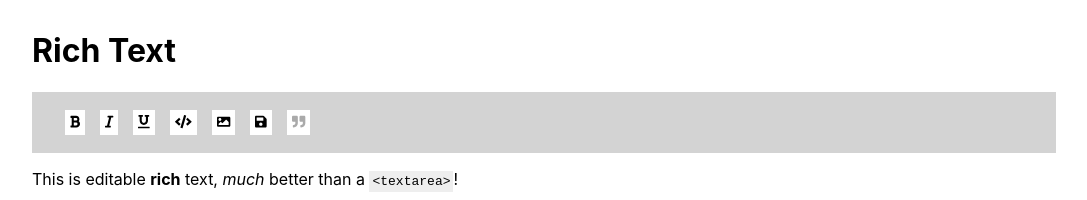
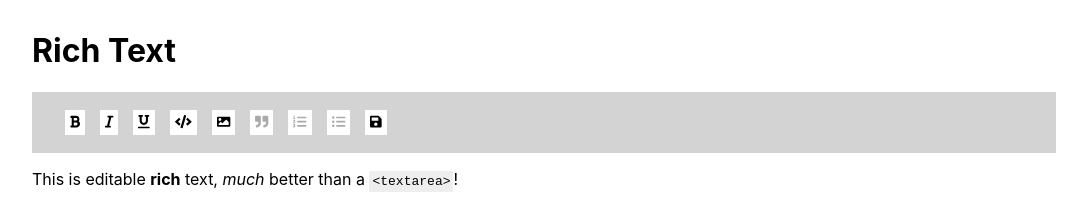
Before and after one commit to diruiz/SlateJs, a React (Create React App) app: page / in a window 1280 px wide. Shown: the top 200 px of the page, without its empty margins (96-1183 px from the left). Built offline with nearby package versions, Linux system fonts and the light colour scheme.

Commit message:
quotes and lists

```diff
--- a/src/Components/BlockButton/BlockButton.js
+++ b/src/Components/BlockButton/BlockButton.js
@@ -1,9 +1,56 @@
+import {
+  Editor,
+  Transforms,
+  Element as SlateElement,
+} from 'slate'
+import { useSlate } from "slate-react";
+import { LIST_TYPES } from "../../Utility/Lists";
+
 function BlockButton(props) {
+  const editor = useSlate();
   return (
-    <button className="mark-button" style={{ color: props.active ? 'white' : '#aaa' }} onClick={props.click} >
+    <button
+      className="mark-button"
+      style={{ color: isBlockActive(editor, props.format) ? 'black' : '#aaa' }}
+      onClick={event => {
+        event.preventDefault()
+        toggleBlock(editor, props.format)
+      }} >
       {props.children}
     </button>
   );
 }
 
+const isBlockActive = (editor, format) => {
+  const [match] = Editor.nodes(editor, {
+    match: n =>
+      !Editor.isEditor(n) && SlateElement.isElement(n) && n.type === format,
+  })
+  return !!match
+}
+
+
+const toggleBlock = (editor, format) => {
+  const isActive = isBlockActive(editor, format)
+  const isList = LIST_TYPES.includes(format)
+
+  Transforms.unwrapNodes(editor, {
+    match: n =>
+      LIST_TYPES.includes(
+        !Editor.isEditor(n) && SlateElement.isElement(n) && n.type
+      ),
+    split: true,
+  })
+  const newProperties = {
+    type: isActive ? 'paragraph' : isList ? 'list-item' : format,
+  }
+  Transforms.setNodes(editor, newProperties)
+
+  if (!isActive && isList) {
+    const block = { type: format, children: [] }
+    Transforms.wrapNodes(editor, block)
+  }
+}
+
+
 export default BlockButton;
--- a/src/Components/Slate/RichTextEditor.js
+++ b/src/Components/Slate/RichTextEditor.js
@@ -53,6 +53,11 @@ function RichTextEditor(props) {
             }
             insertImage(editor, url)
           }}>{Icons.Image}</MarkButton>
+
+        <BlockButton format="block-quote" >{Icons.Quote}</BlockButton>
+        <BlockButton format="numbered-list" >{Icons.OrderedList}</BlockButton>
+        <BlockButton format="bulleted-list" >{Icons.UnorderedList}</BlockButton>
+
         <MarkButton click={
           event => {
             event.preventDefault()
@@ -60,9 +65,9 @@ function RichTextEditor(props) {
             localStorage.setItem('content', JSON.stringify(value));
             alert("the content is saved in the local storage");
           }}>{Icons.Save}</MarkButton>
-        <BlockButton>{Icons.Quote}</BlockButton>
       </Menu>
       <Editable
+
         editor={editor}
         renderElement={renderElement}
         renderLeaf={renderLeaf}
--- a/src/Icons/Icons.js
+++ b/src/Icons/Icons.js
@@ -1,14 +1,16 @@
 import { FontAwesomeIcon } from '@fortawesome/react-fontawesome'
-import { faBold, faCode, faImage, faItalic, faQuoteRight, faSave, faUnderline } from '@fortawesome/free-solid-svg-icons'
+import { faBold, faCode, faImage, faItalic, faListOl, faListUl, faQuoteRight, faSave, faUnderline } from '@fortawesome/free-solid-svg-icons'
 
 const Icons = {
   Bold: <FontAwesomeIcon icon={faBold} />,
   Code: <FontAwesomeIcon icon={faCode} />,
   Image: <FontAwesomeIcon icon={faImage} />,
   Italic: <FontAwesomeIcon icon={faItalic} />,
+  OrderedList: <FontAwesomeIcon icon={faListOl} />,
   Quote: <FontAwesomeIcon icon={faQuoteRight} />,
   Save: <FontAwesomeIcon icon={faSave} />,
   Underline: <FontAwesomeIcon icon={faUnderline} />,
+  UnorderedList: <FontAwesomeIcon icon={faListUl} />,
 
 }
 
--- /dev/null
+++ b/src/Utility/Lists.js
@@ -0,0 +1 @@
+export const LIST_TYPES = ['numbered-list', 'bulleted-list'];
```
